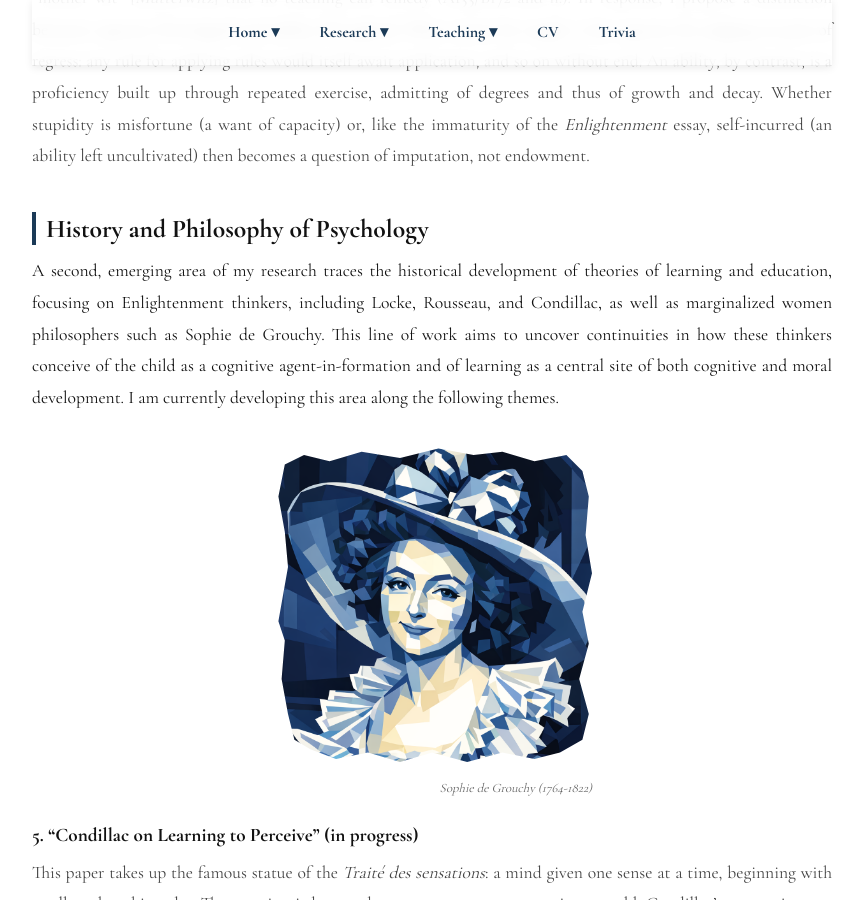
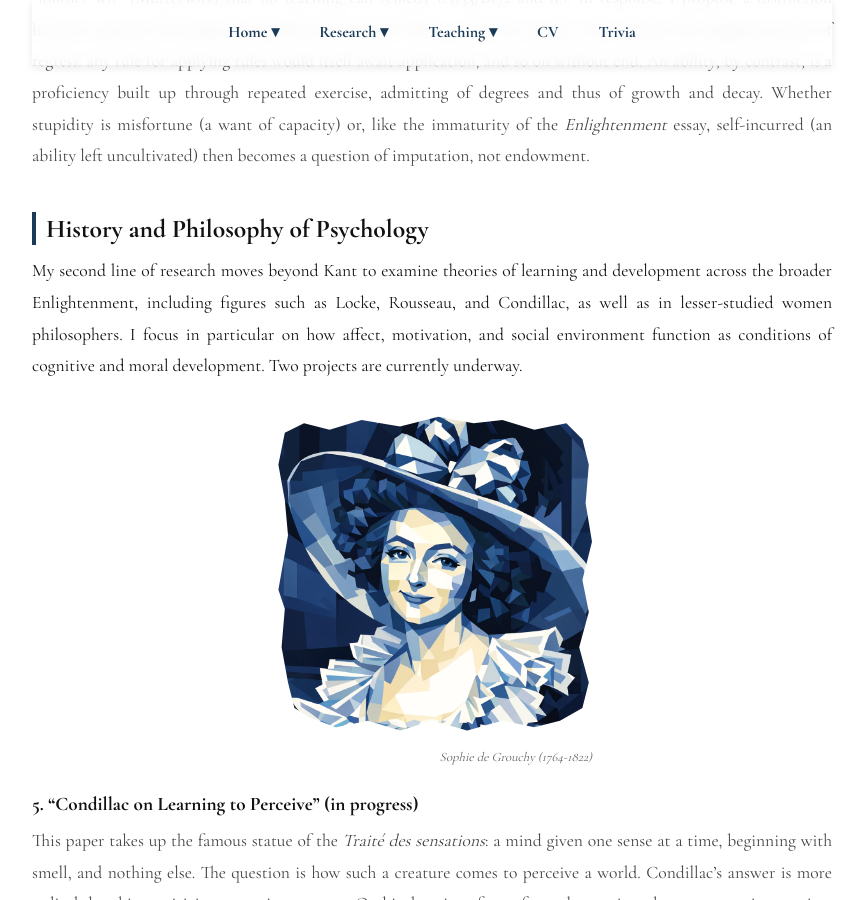
Before and after one commit to aileencluo/aileencluo.github.io, a Jekyll site: the page built from research.md, in a window 1280 px wide and 900 px high, scrolled down 1901 px. Shown: the whole window, without its empty margins (208-1074 px from the left). Built offline with Jekyll 4.4.1, drawn with Linux system fonts in a browser that asks for light colours.

Commit message:
Update research.md

```diff
--- a/research.md
+++ b/research.md
@@ -31,7 +31,7 @@ title: Research
 
 <!-- ===== History and Philosophy of Psychology ===== -->
 <h2 id="history-psych" style="font-size:1.6em; margin-top:40px; border-left:4px solid #1B3A57; padding-left:10px;">History and Philosophy of Psychology</h2>
-<p>A second, emerging area of my research traces the historical development of theories of learning and education, focusing on Enlightenment thinkers, including Locke, Rousseau, and Condillac, as well as marginalized women philosophers such as Sophie de Grouchy. This line of work aims to uncover continuities in how these thinkers conceive of the child as a cognitive agent-in-formation and of learning as a central site of both cognitive and moral development. I am currently developing this area along the following themes.</p>
+<p>My second line of research moves beyond Kant to examine theories of learning and development across the broader Enlightenment, including figures such as Locke, Rousseau, and Condillac, as well as in lesser-studied women philosophers. I focus in particular on how affect, motivation, and social environment function as conditions of cognitive and moral development. Two projects are currently underway.</p>
 
 <figure class="figure-torn">
   <img src="assets/Sophie de Grouchy.png" alt="History & Philosophy of Psychology visual">
```
